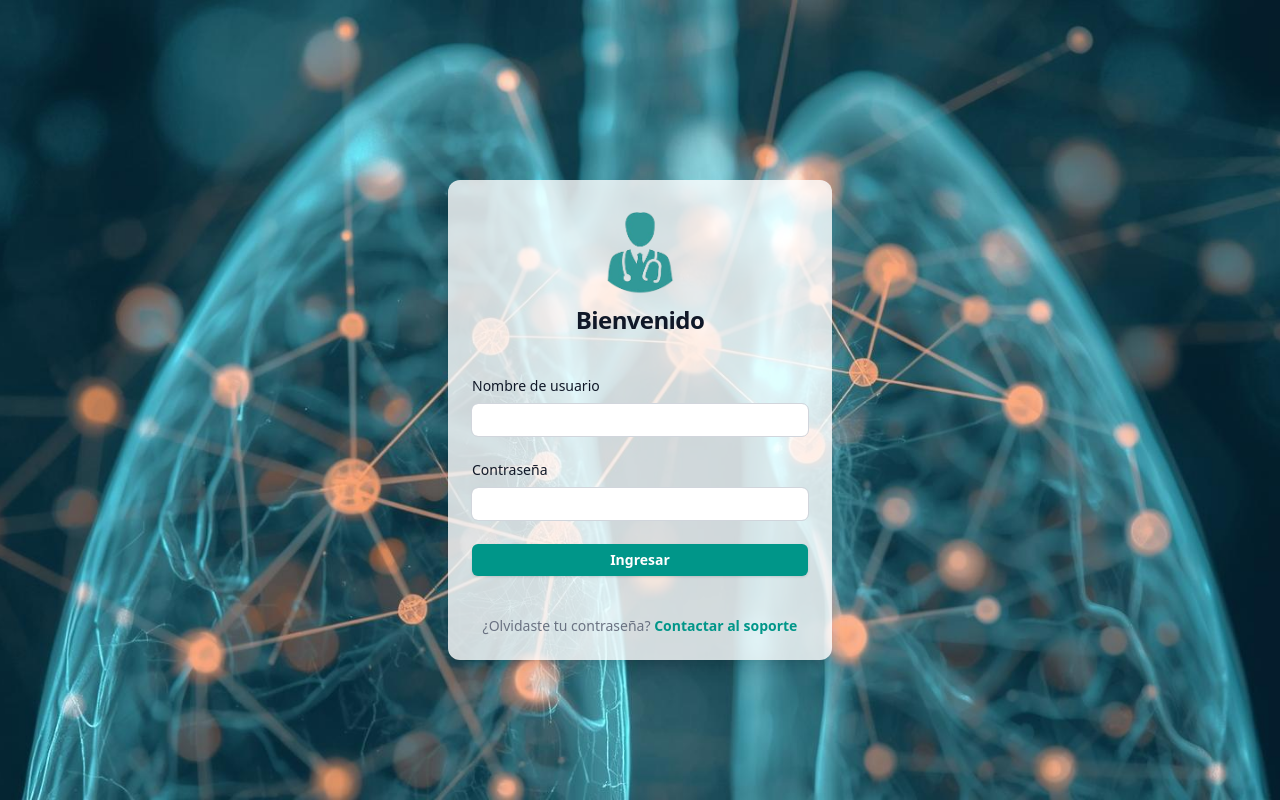
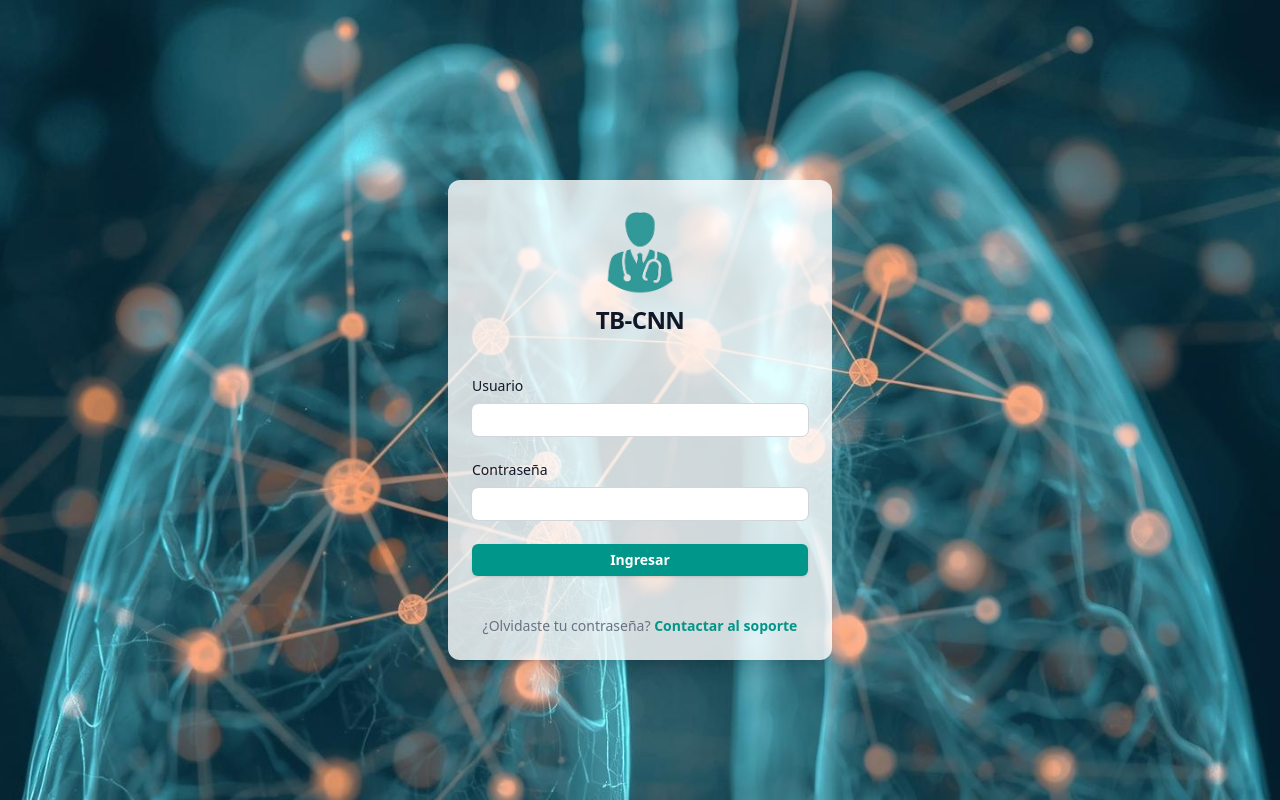
Before and after one commit to adriannportok/TBC_IA, a React (Vite) app in the folder frontend/: page / in a window 1280 px wide. Built offline with nearby package versions, Linux system fonts and the light colour scheme.

Commit message:
una chiki

```diff
--- a/frontend/src/App.jsx
+++ b/frontend/src/App.jsx
@@ -20,12 +20,12 @@ function App() {
             className="mx-auto h-25 w-auto"
           />
           <h2 className="mb-10 text-center text-2xl font-bold tracking-tight text-gray-900">
-            Bienvenido
+            TB-CNN
           </h2>
           <form action="#" method="POST" className="space-y-6">
             <div>
               <label htmlFor="usermed" className="block text-sm font-medium text-gray-900 text-left">
-  Nombre de usuario
+  Usuario
 </label>
 <div className="mt-2">
   <input
```
